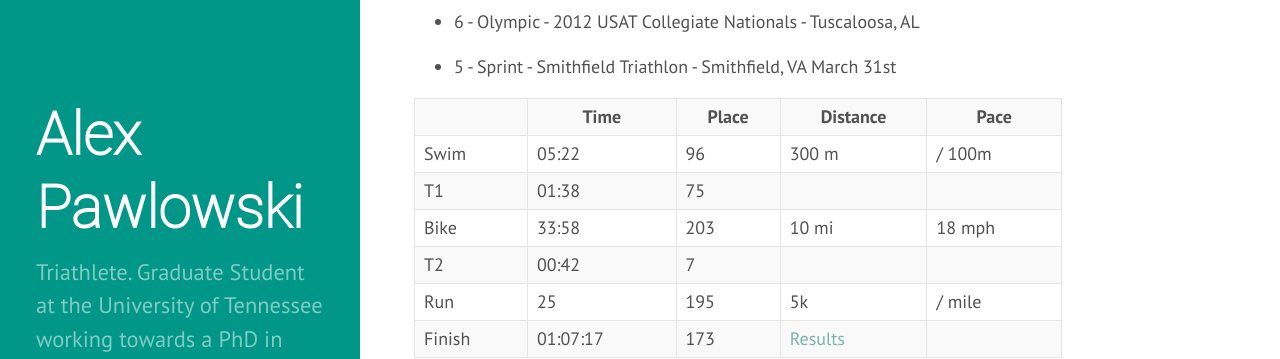
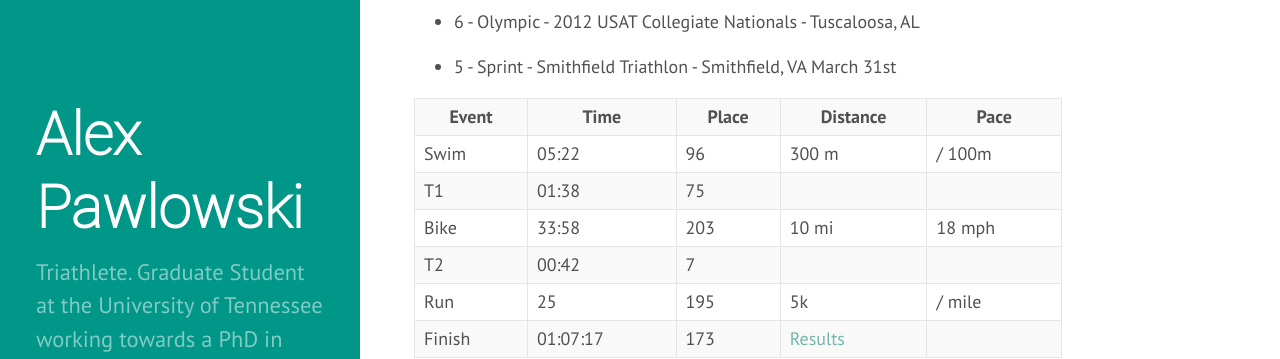
Before and after one commit to alexpawlowski/alexpawlowski.github.io, a Jekyll site: the page built from races.md, in a window 1280 px wide and 900 px high, scrolled down 976 px. Shown: the part 155-514 px from the top of the window. Built offline with Jekyll 4.4.1, drawn with Linux system fonts in a browser that asks for light colours; Markdown is read by kramdown in place of the engine named in the settings.

Commit message:
Update races.md

```diff
--- a/races.md
+++ b/races.md
@@ -55,53 +55,53 @@
 
 <table>
   <tr>
-    <th></th>
+    <th>Event</th>
     <th>Time</th>
     <th>Place</th>
     <th>Distance</th>
     <th>Pace</th>
   </tr>
   <tr>
-    <td data-label="Swim">Swim</td>
-    <td data-label="Swim">05:22</td>
-    <td data-label="Swim">96</td>
-    <td data-label="Swim">300 m</td>
-    <td data-label="Swim"> / 100m</td>
+    <td data-label="Event">Swim</td>
+    <td data-label="Time">05:22</td>
+    <td data-label="Place">96</td>
+    <td data-label="Distance">300 m</td>
+    <td data-label="Pace"> / 100m</td>
   </tr>
   <tr>
-    <td data-label="T1">T1</td>
-    <td data-label="T1">01:38</td>
-    <td data-label="T1">75</td>
-    <td data-label="T1"> </td>
-    <td data-label="T1"> </td>
+    <td data-label="Event">T1</td>
+    <td data-label="Time">01:38</td>
+    <td data-label="Place">75</td>
+    <td data-label="Distance"> </td>
+    <td data-label="Pace"> </td>
   </tr>
   <tr>
-    <td data-label="Bike">Bike</td>
-    <td data-label="Bike">33:58</td>
-    <td data-label="Bike">203</td>
-    <td data-label="Bike">10 mi</td>
-    <td data-label="Bike">18 mph</td>
+    <td data-label="Event">Bike</td>
+    <td data-label="Time">33:58</td>
+    <td data-label="Place">203</td>
+    <td data-label="Distance">10 mi</td>
+    <td data-label="Pace">18 mph</td>
   </tr>
   <tr>
-    <td data-label="T2">T2</td>
-    <td data-label="T2">00:42</td>
-    <td data-label="T2">7</td>
-    <td data-label="T2"></td>
-    <td data-label="T2"></td>
+    <td data-label="Event">T2</td>
+    <td data-label="Time">00:42</td>
+    <td data-label="Place">7</td>
+    <td data-label="Distance"></td>
+    <td data-label="Pace"></td>
   </tr>
   <tr>
-    <td data-label="Run">Run</td>
-    <td data-label="Run">25</td>
-    <td data-label="Run">195</td>
-    <td data-label="Run">5k</td>
-    <td data-label="Run"> / mile</td>
+    <td data-label="Event">Run</td>
+    <td data-label="Time">25</td>
+    <td data-label="Place">195</td>
+    <td data-label="Distance">5k</td>
+    <td data-label="Pace"> / mile</td>
   </tr>
   <tr>
-    <td data-label="Finish">Finish</td>
-    <td data-label="Finish">01:07:17</td>
-    <td data-label="Finish">173</td>
-    <td data-label="Finish"><a href="http://www.setupevents.com/index.cfm?fuseaction=event_results&id=2819">Results</a></td>
-    <td data-label="Finish"> </td>
+    <td data-label="Event">Finish</td>
+    <td data-label="Time">01:07:17</td>
+    <td data-label="Place">173</td>
+    <td data-label="Distance"><a href="http://www.setupevents.com/index.cfm?fuseaction=event_results&id=2819">Results</a></td>
+    <td data-label="Pace"> </td>
   </tr>
 </table>
 
```
